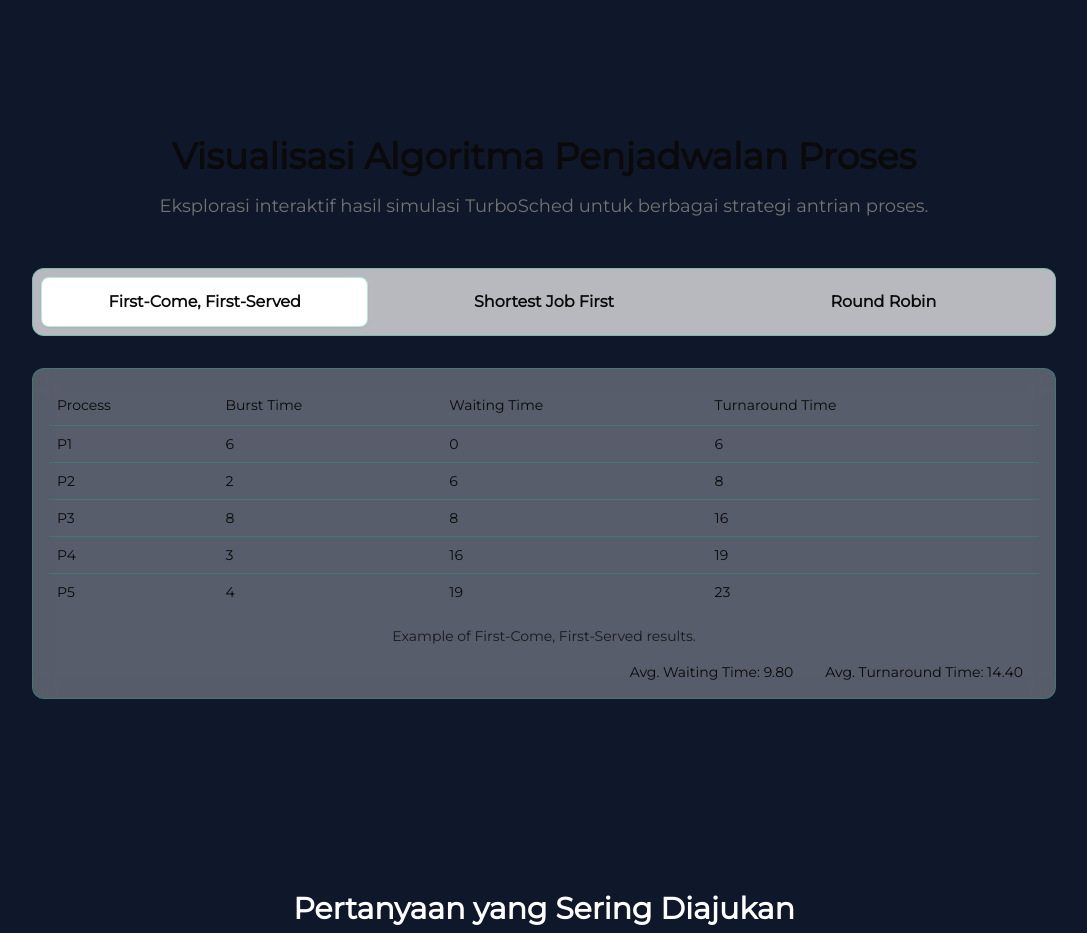
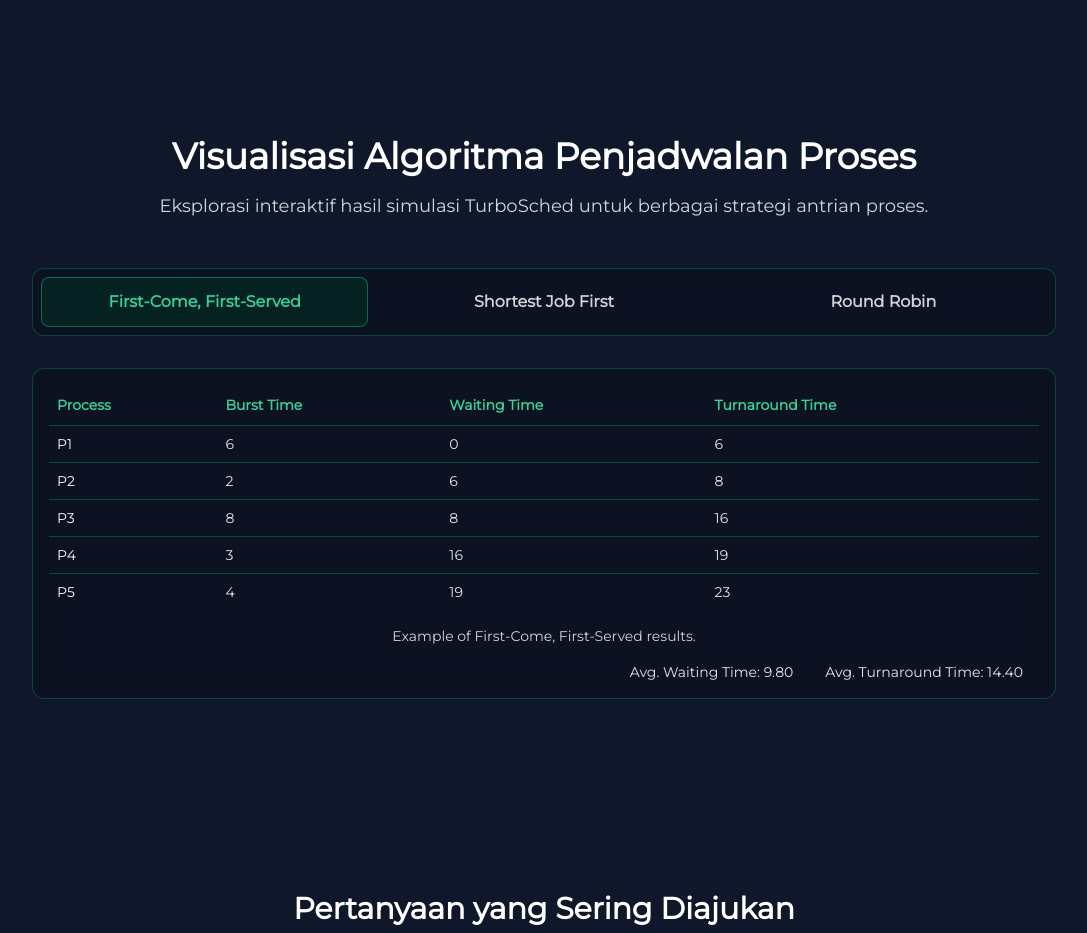
Before and after one commit to zhekabaila/penjadwalan-proses-next, a Next.js app: page / in a window 1280 px wide. Shown: the part 2700-3633 px from the top of the page, without its empty margins (96-1183 px from the left). Built offline with nearby package versions, Linux system fonts and the light colour scheme.

Commit message:
fix: memperbaiki style background table dan tabs, dan mengubah warna teks

```diff
--- a/app/_components/DemoProcessTable.tsx
+++ b/app/_components/DemoProcessTable.tsx
@@ -69,29 +69,29 @@ export function DemoProcessTable({ algorithm }: DemoProcessTableProps) {
   const data = precomputedData[algorithm]
 
   return (
-    <div className="overflow-x-auto rounded-xl border border-emerald-500/30 p-4 bg-background/30 backdrop-blur-sm">
+    <div className="overflow-x-auto rounded-xl border border-emerald-500/30 p-4 bg-black/20 backdrop-blur-sm">
       <Table>
-        <TableCaption className="text-foreground/80">{data.caption}</TableCaption>
+        <TableCaption className="text-gray-300">{data.caption}</TableCaption>
         <TableHeader>
           <TableRow className="hover:bg-transparent border-emerald-500/30">
-            <TableHead className="text-foreground">Process</TableHead>
-            <TableHead className="text-foreground">Burst Time</TableHead>
-            <TableHead className="text-foreground">Waiting Time</TableHead>
-            <TableHead className="text-foreground">Turnaround Time</TableHead>
+            <TableHead className="text-emerald-400 font-semibold">Process</TableHead>
+            <TableHead className="text-emerald-400 font-semibold">Burst Time</TableHead>
+            <TableHead className="text-emerald-400 font-semibold">Waiting Time</TableHead>
+            <TableHead className="text-emerald-400 font-semibold">Turnaround Time</TableHead>
           </TableRow>
         </TableHeader>
         <TableBody>
           {data.processes.map((p) => (
-            <TableRow key={p.name} className="hover:bg-accent border-emerald-500/30">
-              <TableCell className="font-medium text-foreground">{p.name}</TableCell>
-              <TableCell className="text-foreground">{p.burstTime}</TableCell>
-              <TableCell className="text-foreground">{p.waitingTime}</TableCell>
-              <TableCell className="text-foreground">{p.turnaroundTime}</TableCell>
+            <TableRow key={p.name} className="hover:bg-emerald-950/30 border-emerald-500/30 transition-colors">
+              <TableCell className="font-medium text-white">{p.name}</TableCell>
+              <TableCell className="text-gray-200">{p.burstTime}</TableCell>
+              <TableCell className="text-gray-200">{p.waitingTime}</TableCell>
+              <TableCell className="text-gray-200">{p.turnaroundTime}</TableCell>
             </TableRow>
           ))}
         </TableBody>
       </Table>
-      <div className="mt-4 flex justify-end gap-x-8 text-sm font-medium pr-4 text-foreground">
+      <div className="mt-4 flex justify-end gap-x-8 text-sm font-medium pr-4 text-gray-200">
         <span>Avg. Waiting Time: {data.avgWaitingTime.toFixed(2)}</span>
         <span>Avg. Turnaround Time: {data.avgTurnaroundTime.toFixed(2)}</span>
       </div>
--- a/app/_components/DemoSection.tsx
+++ b/app/_components/DemoSection.tsx
@@ -28,10 +28,10 @@ export default function DemoSection() {
           viewport={{ once: false, amount: 0.6 }}
           transition={{ duration: 0.5, delay: 0.1 }}
         >
-          <h2 className="text-3xl font-bold text-foreground md:text-4xl">
+          <h2 className="text-3xl font-bold text-white md:text-4xl">
             Visualisasi Algoritma Penjadwalan Proses
           </h2>
-          <p className="mt-4 text-base text-muted-foreground md:text-lg">
+          <p className="mt-4 text-base text-gray-300 md:text-lg">
             Eksplorasi interaktif hasil simulasi TurboSched untuk berbagai strategi antrian proses.
           </p>
         </motion.div>
@@ -43,12 +43,12 @@ export default function DemoSection() {
         >
           <Tabs defaultValue="fcfs" className="mx-auto mt-12 w-full max-w-5xl">
             <div className="relative -mx-4 overflow-x-auto pb-4 md:mx-0 p-2 sm:p-0">
-              <TabsList className="grid h-auto w-full min-w-max grid-cols-1 gap-3 rounded-xl border border-emerald-500/30 bg-card/70 p-1 backdrop-blur-sm sm:auto-cols-fr sm:grid-flow-col sm:p-2">
+              <TabsList className="grid h-auto w-full min-w-max grid-cols-1 gap-3 rounded-xl border border-emerald-500/30 bg-black/20 p-1 backdrop-blur-sm sm:auto-cols-fr sm:grid-flow-col sm:p-2">
                 {tabs.map((tab) => (
                   <TabsTrigger
                     key={tab.value}
                     value={tab.value}
-                    className="flex w-full items-start gap-2 rounded-lg border border-transparent bg-transparent px-4 py-3 text-left text-sm font-semibold text-foreground transition-all duration-200 hover:border-border/60 hover:bg-muted/40 data-[state=active]:border-emerald-500/30 data-[state=active]:bg-background data-[state=active]:shadow-sm data-[state=active]:text-foreground"
+                    className="flex w-full items-start gap-2 rounded-lg border border-transparent bg-transparent px-4 py-3 text-left text-sm font-semibold text-gray-300 transition-all duration-200 hover:border-emerald-500/50 hover:bg-emerald-950/40 hover:text-white data-[state=active]:border-emerald-500/50 data-[state=active]:bg-emerald-950/60 data-[state=active]:shadow-sm data-[state=active]:text-emerald-400"
                   >
                     <span className="text-base font-semibold">{tab.label}</span>
                   </TabsTrigger>
```
